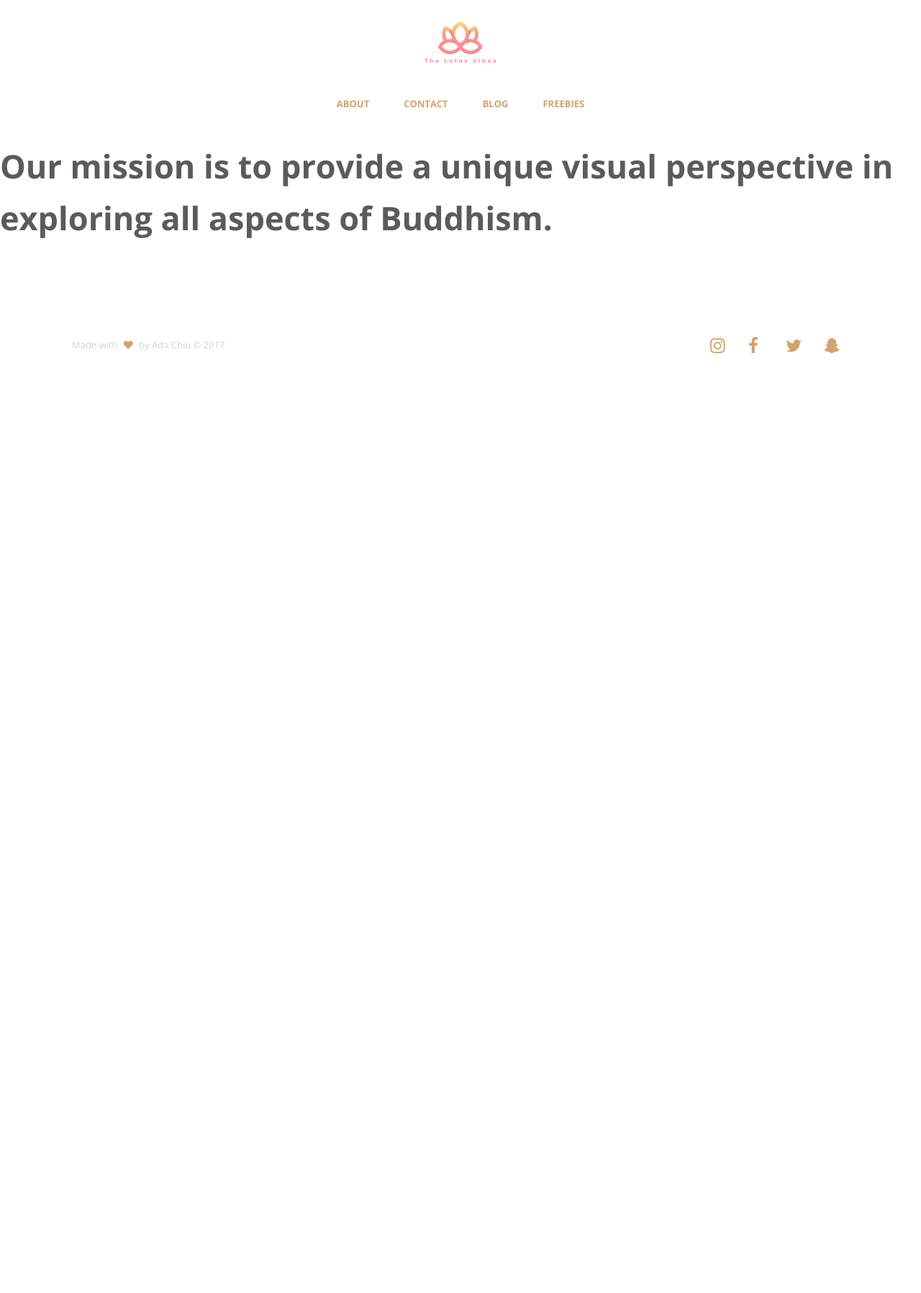
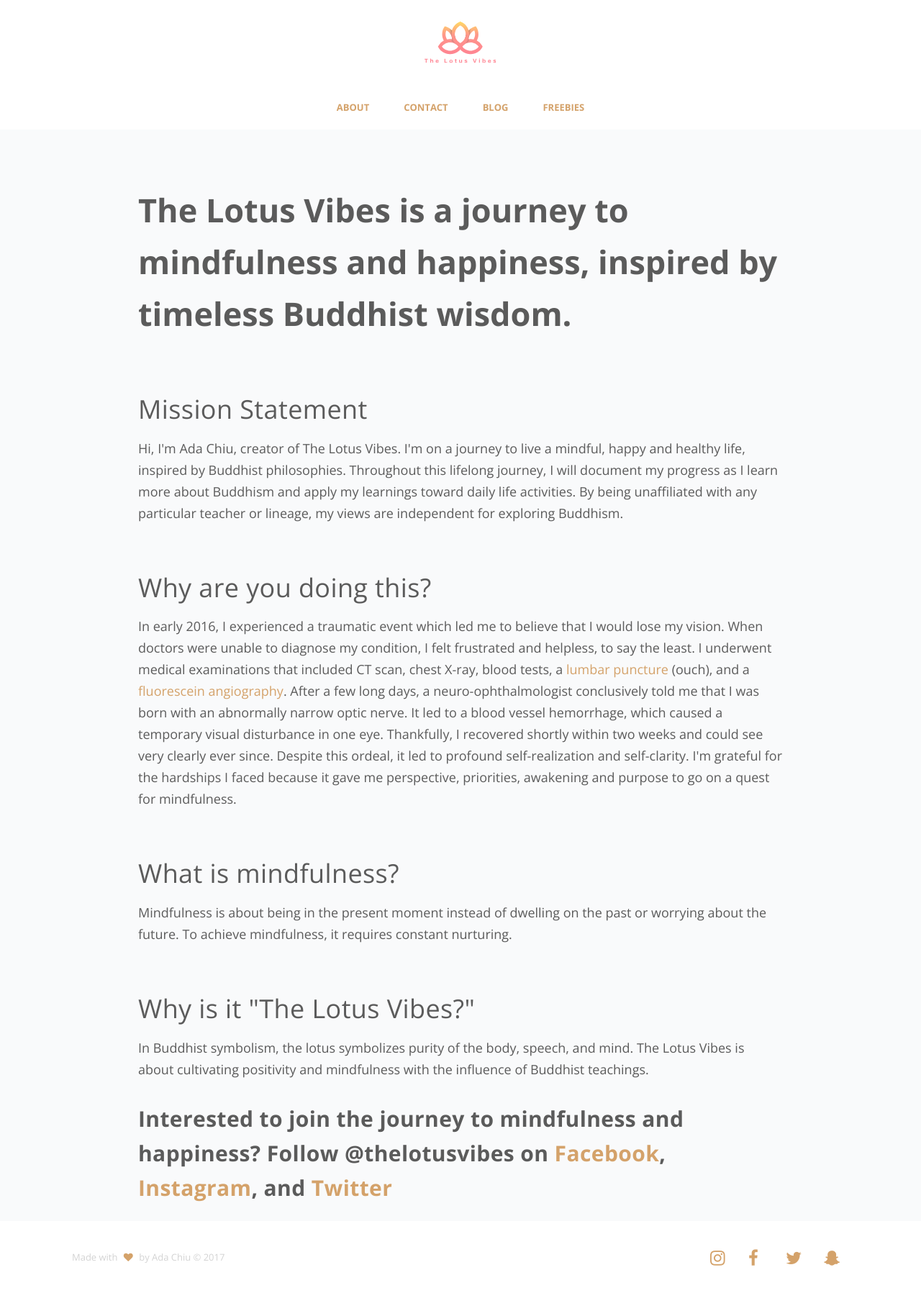
Before and after one commit to jsdelivrbot/thelotusvibes, a Jekyll site: the page built from about/index.html, in a window 1280 px wide. Shown: the whole page at 72% size. Built offline with Jekyll 4.4.1, drawn with Linux system fonts in a browser that asks for light colours; before the commit the page ends 900 px from its top, so only the background shows below that.

Commit message:
add about text and spacing

```diff
--- a/about/index.html
+++ b/about/index.html
@@ -8,8 +8,29 @@ permalink: /about/
 {% include nav.html %}
 
 <div class="about">
-  <h1 class="header-text">Our mission is to provide a unique visual perspective in exploring all aspects of Buddhism.</h1>
+  <div class="flex-header-light">
+    <h1>The Lotus Vibes is a journey to mindfulness and happiness, inspired by timeless Buddhist wisdom.</h1>
+  </div>
 
+  <div class="flex-content">
+    <div class="group-text">
+      <h2>Mission Statement</h2>
+      <p>Hi, I'm Ada Chiu, creator of The Lotus Vibes. I'm on a journey to live a mindful, happy and healthy life, inspired by Buddhist philosophies. Throughout this lifelong journey, I will document my progress as I learn more about Buddhism and apply my learnings toward daily life activities. By being unaffiliated with any particular teacher or lineage, my views are independent for exploring Buddhism.</p>
+    </div>
+    <div class="group-text">
+      <h2>Why are you doing this?</h2>
+      <p>In early 2016, I experienced a traumatic event which led me to believe that I would lose my vision. When doctors were unable to diagnose my condition, I felt frustrated and helpless, to say the least. I underwent medical examinations that included CT scan, chest X-ray, blood tests, a <a href="http://www.webmd.com/brain/lumbar-puncture#1" target="_blank">lumbar puncture</a> (ouch), and a <a href="http://www.healthline.com/health/fluorescein-angiography#Purpose2" target="_blank"> fluorescein angiography</a>. After a few long days, a neuro-ophthalmologist conclusively told me that I was born with an abnormally narrow optic nerve. It led to a blood vessel hemorrhage, which caused a temporary visual disturbance in one eye. Thankfully, I recovered shortly within two weeks and could see very clearly ever since. Despite this ordeal, it led to profound self-realization and self-clarity. I'm grateful for the hardships I faced because it gave me perspective, priorities, awakening and purpose to go on a quest for mindfulness.</p>
+    </div>
+    <div class="group-text">
+      <h2>What is mindfulness?</h2>
+      <p>Mindfulness is about being in the present moment instead of dwelling on the past or worrying about the future. To achieve mindfulness, it requires constant nurturing.</p>
+    </div>
+    <div class="group-text">
+      <h2>Why is it "The Lotus Vibes?"</h2>
+      <p>In Buddhist symbolism, the lotus symbolizes purity of the body, speech, and mind. The Lotus Vibes is about cultivating positivity and mindfulness with the influence of Buddhist teachings.</p>
+    </div>
+    <h3>Interested to join the journey to mindfulness and happiness? Follow @thelotusvibes on <a href="https://www.facebook.com/thelotusvibes" target="_blank">Facebook</a>, <a href="https://www.instagram.com/thelotusvibes" target="_blank"> Instagram</a>, and <a href="https://www.twitter.com/thelotusvibes" target="_blank">Twitter</a></h3>
+    <!-- FACEBOOK BUTTON SCRIPT
     <div id="fb-root"></div>
     <script>(function(d, s, id) {
       var js, fjs = d.getElementsByTagName(s)[0];
@@ -18,11 +39,8 @@ permalink: /about/
       js.src = "//connect.facebook.net/en_US/sdk.js#xfbml=1&version=v2.8";
       fjs.parentNode.insertBefore(js, fjs);
     }(document, 'script', 'facebook-jssdk'));</script>
-
-  <div>
-      <div class="social-row">
     <div class="fb-like" data-href="https://facebook.com/thelotusvibes" data-width="200px" data-layout="button" data-action="like" data-size="large" data-show-faces="false" data-share="true"></div>
-      </div>
+    -->
   </div>
 </div>
 
--- a/assets/css/main.css
+++ b/assets/css/main.css
@@ -372,7 +372,7 @@ h2 {
   font-weight: 300;
   letter-spacing: 0.4px;
   margin: 0;
-  padding: 0;
+  padding: 0 0 10px;
   text-decoration: none;
   text-transform: none; }
 
@@ -391,6 +391,7 @@ p {
   font-size: 1em;
   font-style: normal;
   font-weight: 400;
+  line-height: 30px;
   margin: 0;
   padding: 0;
   text-decoration: none; }
@@ -445,7 +446,7 @@ body {
       flex-direction: column;
       justify-content: center;
       align-items: flex-start;
-      font-size: 0.5em; } }
+      font-size: 0.65em; } }
   @media only screen and (min-width: 768px) {
     .flex-header-dark {
       padding: 2% 13% 0;
@@ -455,14 +456,14 @@ body {
       padding: 2% 12% 0; } }
   @media only screen and (min-width: 1200px) {
     .flex-header-dark {
-      padding: 2% 15% 1%;
+      padding: 4% 15% 1%;
       font-size: 1em; } }
   @media only screen and (min-width: 1600px) {
     .flex-header-dark {
-      padding: 3% 20% 2%; } }
+      padding: 5% 20% 2%; } }
   @media only screen and (min-width: 2304px) {
     .flex-header-dark {
-      padding: 1% 25% 2%; } }
+      padding: 4% 25% 1%; } }
 
 .flex-header-light {
   width: 100%; }
@@ -478,7 +479,7 @@ body {
       flex-direction: column;
       justify-content: center;
       align-items: flex-start;
-      font-size: 0.5em; } }
+      font-size: 0.65em; } }
   @media only screen and (min-width: 768px) {
     .flex-header-light {
       padding: 2% 13% 0;
@@ -488,13 +489,40 @@ body {
       padding: 2% 12% 0; } }
   @media only screen and (min-width: 1200px) {
     .flex-header-light {
-      padding: 2% 15% 1%;
+      padding: 4% 15% 1%;
       font-size: 1em; } }
   @media only screen and (min-width: 1600px) {
     .flex-header-light {
-      padding: 3% 20% 2%; } }
+      padding: 5% 20% 2%; } }
   @media only screen and (min-width: 2304px) {
     .flex-header-light {
+      padding: 4% 25% 1%; } }
+
+.flex-content {
+  width: 100%; }
+  .flex-content p {
+    font-size: 1em; }
+  @media only screen and (min-width: 320px) {
+    .flex-content {
+      padding: 5% 8%;
+      display: flex;
+      flex-direction: column;
+      justify-content: center;
+      align-items: flex-start; } }
+  @media only screen and (min-width: 768px) {
+    .flex-content {
+      padding: 2% 13% 0; } }
+  @media only screen and (min-width: 1024px) {
+    .flex-content {
+      padding: 2% 12% 0; } }
+  @media only screen and (min-width: 1200px) {
+    .flex-content {
+      padding: 2% 15% 1%; } }
+  @media only screen and (min-width: 1600px) {
+    .flex-content {
+      padding: 1% 20% 2%; } }
+  @media only screen and (min-width: 2304px) {
+    .flex-content {
       padding: 1% 25% 2%; } }
 
 .light-display-accent2 {
@@ -856,6 +884,14 @@ body {
   animation-duration: 0.75s;
   animation-timing-function: ease-out; }
 
+.about {
+  background-color: #F9FAFB; }
+  .about h3 a {
+    font-weight: 700; }
+
+.group-text {
+  padding: 30px 0; }
+
 .contact {
   align-items: center;
   background-color: #F9FAFB;
--- a/assets/css/main.scss
+++ b/assets/css/main.scss
@@ -11,6 +11,7 @@
 @import '2-home/home-instagram';
 @import '2-home/footer';
 
+@import '3-page/about';
 @import '3-page/contact';
 @import '3-page/blog';
 @import '3-page/freebies';
```
Also changed, not shown: assets/css/1-base/_base.scss (+50 -8 lines), assets/css/3-page/_about.scss (added, +13 -0 lines). Lines whose indentation alone changed are shown as unchanged.
